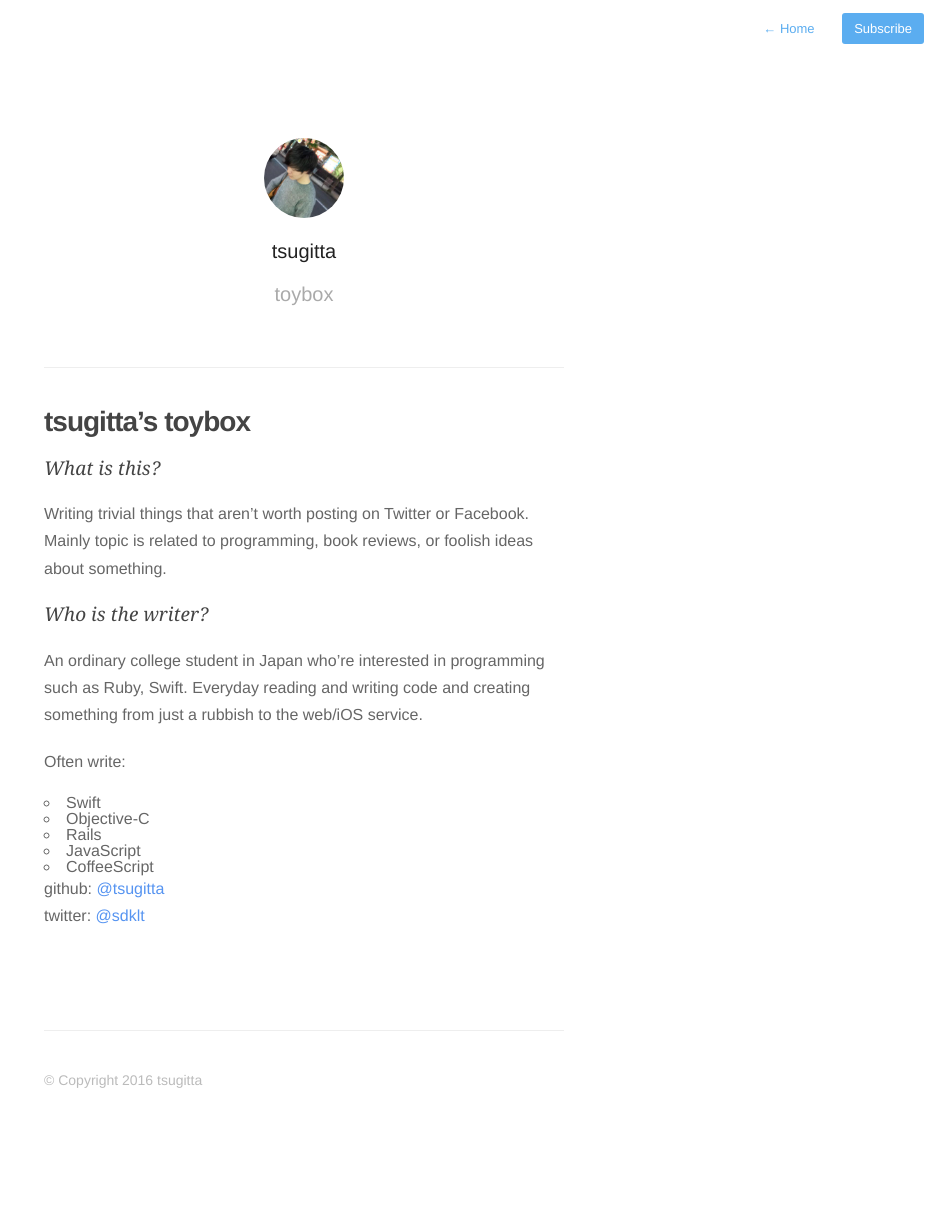
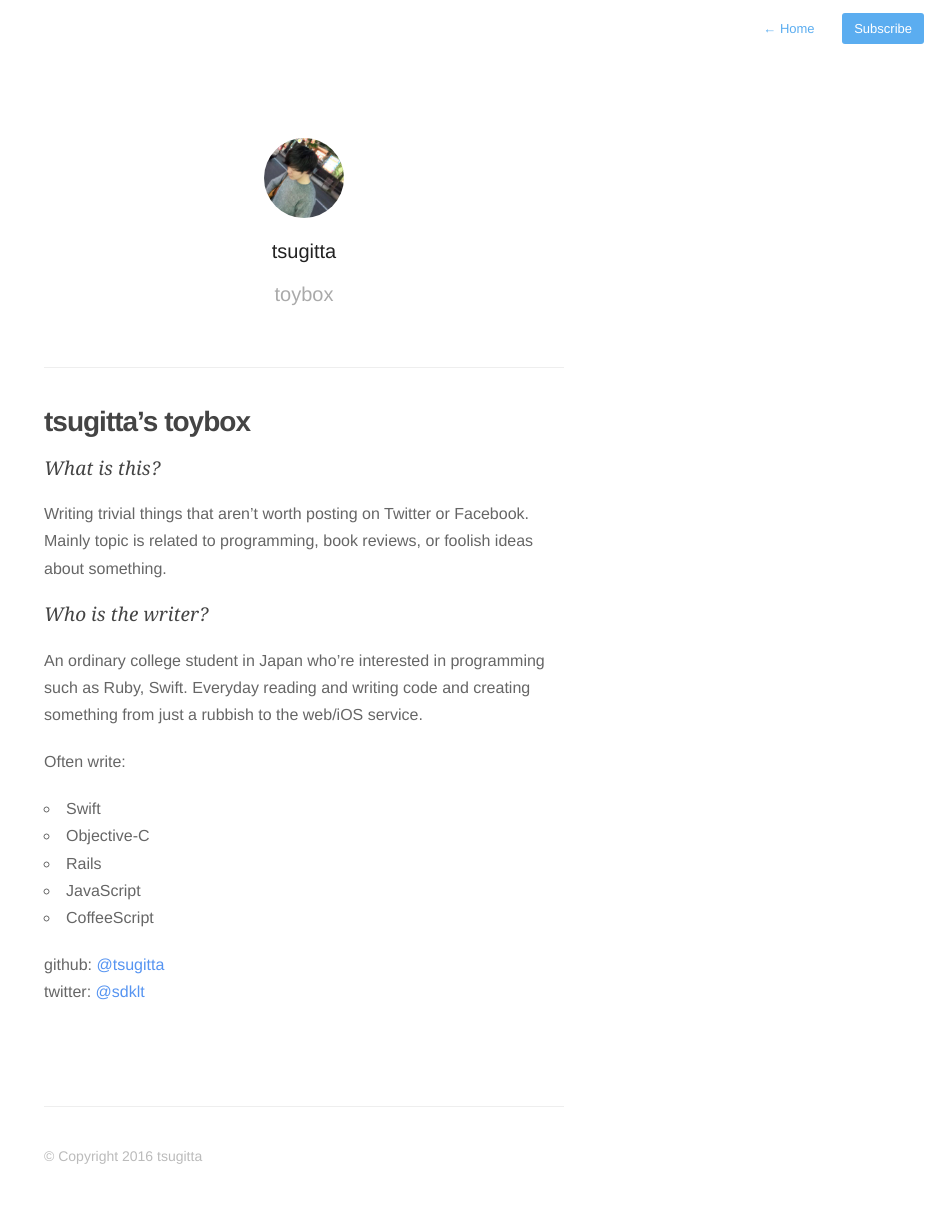
Before and after one commit to tsugitta/mini-blog, a Jekyll site: the page built from about.md, in a window 1280 px wide. Shown: the whole page, without its empty margins (336-1280 px from the left). Built offline with Jekyll 4.4.1, drawn with Linux system fonts in a browser that asks for light colours; nearby versions of some CDN libraries; before the commit the page ends 1131 px from its top, so only the background shows below that.

Commit message:
Modify css for ul

```diff
--- a/assets/css/style.css
+++ b/assets/css/style.css
@@ -200,7 +200,10 @@ a,
 	transition: all 0.15s ease;
 }
 
-ul 	{ margin:0; padding:0; }
+ul 	{
+	margin:0 0 20px 0; padding:0;
+	line-height: 1.7em;
+}
 li	{ list-style-type:circle; list-style-position:inside; }
 
 /* Line Height */
```
